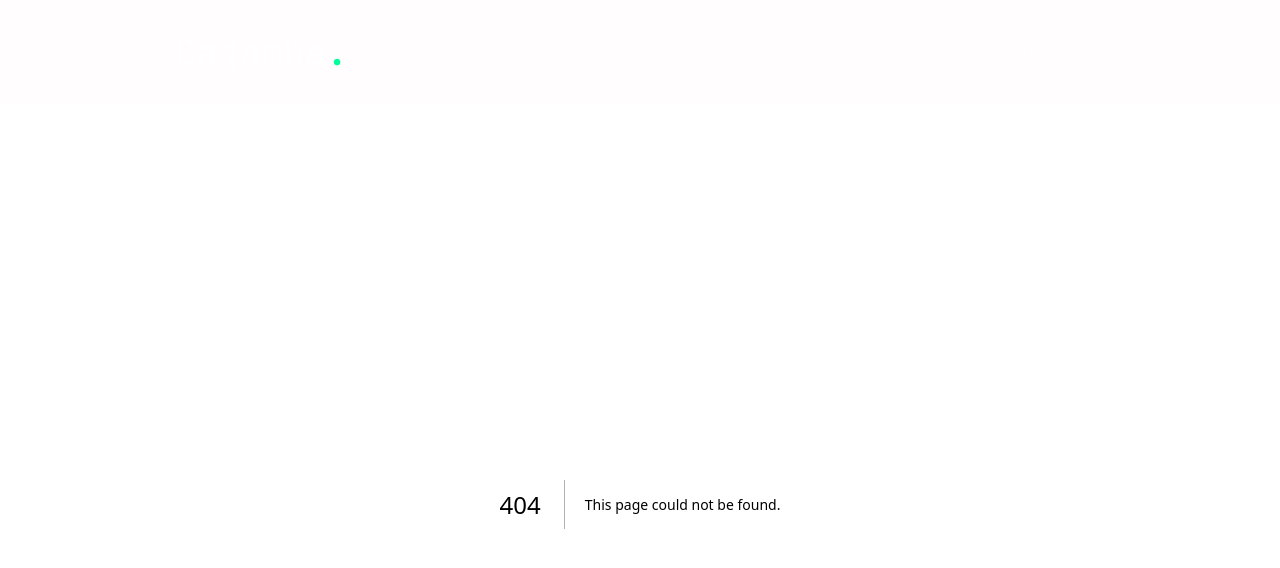
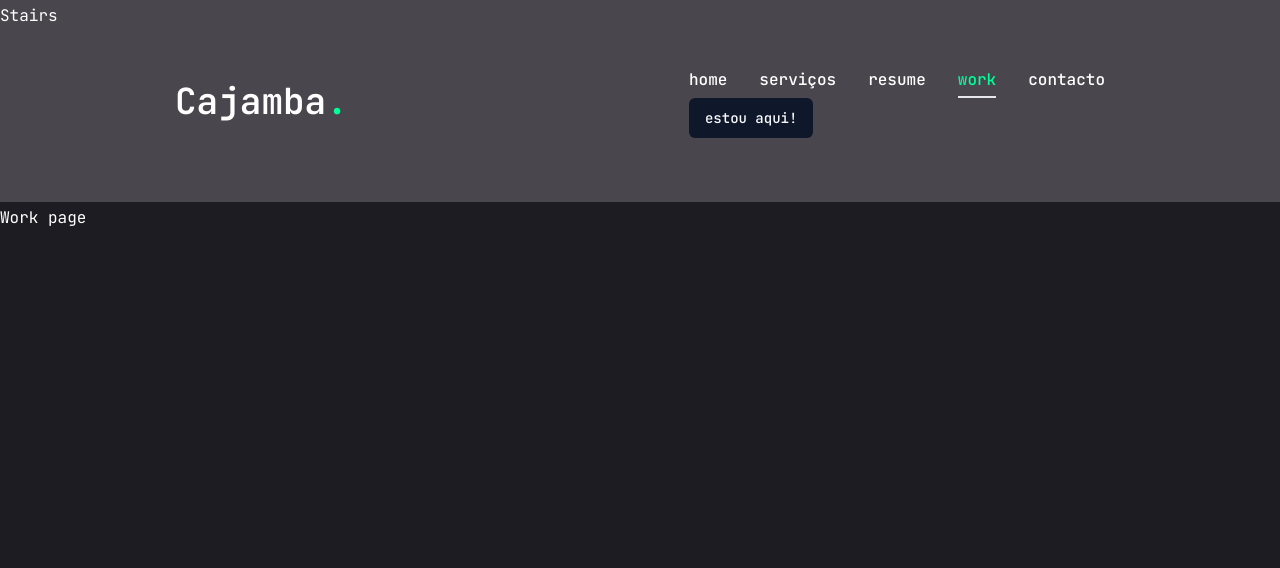
Before and after one commit to romeucajamba/portfolio_Cajamba, a Next.js app: page /work in a window 1280 px wide. Before the commit this address had no page. Shown: the top 568 px of the page. Built offline with nearby package versions, Linux system fonts and the light colour scheme.

Commit message:
header animations

```diff
--- a/package.json
+++ b/package.json
@@ -17,6 +17,7 @@
     "@radix-ui/react-tooltip": "^1.1.1",
     "class-variance-authority": "^0.7.0",
     "clsx": "^2.1.1",
+    "framer-motion": "^11.2.11",
     "lucide-react": "^0.396.0",
     "next": "14.2.4",
     "react": "^18",
--- /dev/null
+++ b/src/app/contact/page.tsx
@@ -0,0 +1,12 @@
+import React from 'react';
+
+
+// import { Container } from './styles';
+
+export default function Contact(){
+  return(
+    <div>
+        Contact page
+    </div>
+  );
+}
--- a/src/app/layout.tsx
+++ b/src/app/layout.tsx
@@ -2,6 +2,8 @@ import type { Metadata } from "next";
 import { JetBrains_Mono } from "next/font/google";
 import "./globals.css";
 
+import { StairTransition } from "@/components/stairtransition";
+import { PageTransition } from "@/components/page";
 //Header components
 import { Header } from "@/components/Header";
 
@@ -24,7 +26,10 @@ export default function RootLayout({
     <html lang="en">
       <body className={jetbrainsMono.variable}>
         <Header/>
-        {children}
+        <StairTransition/>
+        <PageTransition>
+          {children}
+        </PageTransition>
         </body>
     </html>
   );
--- /dev/null
+++ b/src/app/resume/page.tsx
@@ -0,0 +1,12 @@
+import React from 'react';
+
+
+// import { Container } from './styles';
+
+export default function Resume(){
+  return(
+    <div>
+        Resume page
+    </div>
+  );
+}
--- /dev/null
+++ b/src/app/services/page.tsx
@@ -0,0 +1,12 @@
+import React from 'react';
+
+
+// import { Container } from './styles';
+
+export default function Services(){
+  return(
+    <div>
+        Services page
+    </div>
+  );
+}
--- /dev/null
+++ b/src/app/work/page.tsx
@@ -0,0 +1,12 @@
+import React from 'react';
+
+
+// import { Container } from './styles';
+
+export default function Work(){
+  return(
+    <div>
+        Work page
+    </div>
+  );
+}
--- a/src/components/Header.tsx
+++ b/src/components/Header.tsx
@@ -15,15 +15,15 @@ export function Header(){
                     </h1>
                 </Link>
                 {/**Desktop nav */}
-                <div className="hidden xl:flex 2xl:flex items-center gap-8">
+                <div className="xl:flex xl:flex items-center gap-8 py-8 xl:py-12">
                     <Nav />
                     <Link href="contact">
                         <Button>estou aqui!</Button>
                     </Link>
 
                 </div>
-                {}
-                <div className="xl:hidden 2xl:hidden">Mobile nav</div>
+                {/** */}
+                <div className="hidden xl:hidden 2xl:hidden py-8 xl:py-12">Mobile nav</div>
             </div>
         </header>
     )
--- a/src/components/Nav.tsx
+++ b/src/components/Nav.tsx
@@ -30,14 +30,13 @@ export function Nav() {
     const pathname = usePathname();
 
     return (
-        <nav>
+        <nav className="flex gap-8">
+
             {links.map((link, index) => {
 
                 return (
-                    <Link href={link.path} key={index}>
-
+                    <Link href={link.path} key={index} className={`${link.path === pathname && "text-accent border-b-2 border-accent"}capitalize font-medium hover:text-accent transition-all`}>
                             {link.name}
-
                     </Link>
                 );
             })}
--- /dev/null
+++ b/src/components/Stairs.tsx
@@ -0,0 +1,10 @@
+"use client"
+
+
+export function Stairs() {
+  return(
+    <>
+    <p>Stairs</p>
+    </>
+  );
+}
--- /dev/null
+++ b/src/components/page.tsx
@@ -0,0 +1,36 @@
+"use client";
+
+import React, { ReactNode } from 'react';
+import { AnimatePresence, motion } from "framer-motion";
+import { usePathname } from "next/navigation";
+
+interface MyComponentProps {
+    children: ReactNode;
+  }
+
+
+export function PageTransition({children}:MyComponentProps){
+    const pathname = usePathname()
+
+    return(
+    <AnimatePresence>
+        <div key={pathname}>
+            <motion.div
+                initial={{opacity:1}}
+                animate={{
+                    opacity:0,
+                    transition:{
+                        delay:1,
+                        duration:0.4,
+                        ease: "easeInOut"
+                    }
+                }}
+
+                className='h-screen w-screen fixed bg-primary top-0 pointer-events-none'
+            />
+
+            {children}
+        </div>
+        </AnimatePresence>
+  );
+}
--- /dev/null
+++ b/src/components/stairtransition.tsx
@@ -0,0 +1,23 @@
+"use client";
+
+import { AnimatePresence, motion } from "framer-motion";
+import { usePathname } from "next/navigation";
+import { Stairs } from "./Stairs";
+
+
+
+export function StairTransition(){
+    const pathname = usePathname()
+    return(
+        <>
+          <AnimatePresence mode="wait">
+            <div key={{pathname}}>
+                <div className="h-screen w-screen fixed top-0 left-0 right-0 pointer-events-none z-40 flex">
+                    <Stairs/>
+                </div>
+            </div>
+          </AnimatePresence>
+        </>
+
+    )
+}
```
Also changed, not shown: 1 other file (tests, documents, lock files or other folders).
